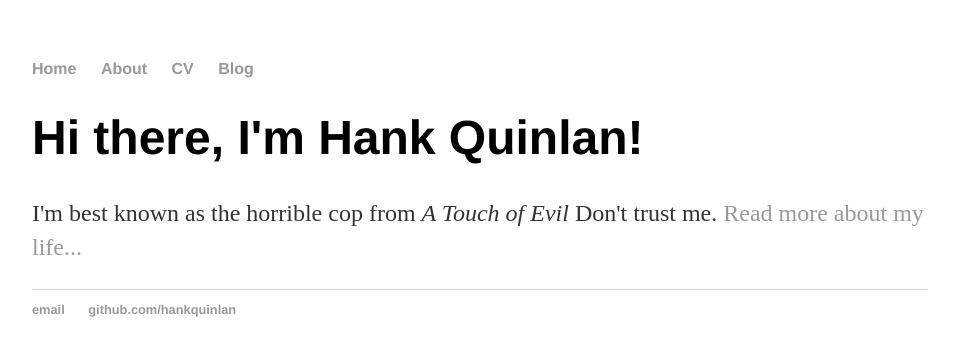
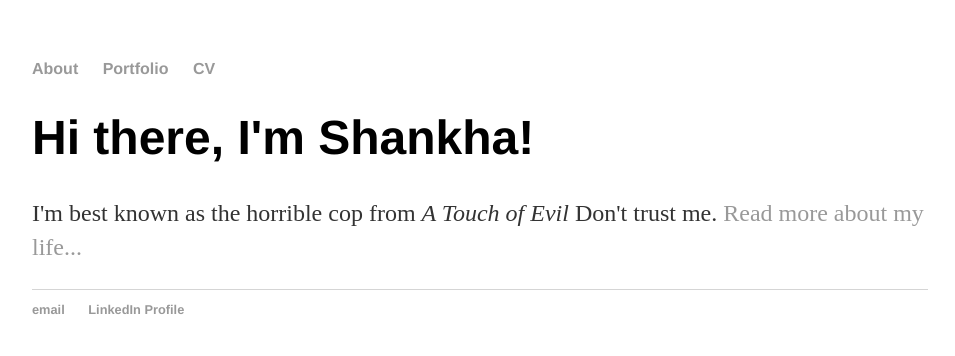
Before and after one commit to shankhasarker/shankhasarker.github.io, a Jekyll site: the page index.html, which Jekyll copies as it is, in a window 1280 px wide. Shown: the top 356 px of the page, without its empty margins (160-1115 px from the left). Built offline with Jekyll 4.4.1, drawn with Linux system fonts in a browser that asks for light colours.

Commit message:
Update index.html

```diff
--- a/index.html
+++ b/index.html
@@ -8,22 +8,21 @@
 	<body>
 		<nav>
     		<ul>
-        		<li><a href="/">Home</a></li>
-	        	<li><a href="/about">About</a></li>
+        		<li><a href="/">About</a></li>
+	        	<li><a href="/about">Portfolio</a></li>
         		<li><a href="/cv">CV</a></li>
-        		<li><a href="/blog">Blog</a></li>
     		</ul>
 		</nav>
 		<div class="container">
     		<div class="blurb">
-        		<h1>Hi there, I'm Hank Quinlan!</h1>
+        		<h1>Hi there, I'm Shankha!</h1>
 				<p>I'm best known as the horrible cop from <em>A Touch of Evil</em> Don't trust me. <a href="/about">Read more about my life...</a></p>
     		</div><!-- /.blurb -->
 		</div><!-- /.container -->
 		<footer>
     		<ul>
-        		<li><a href="mailto:hankquinlanhub@gmail.com">email</a></li>
-        		<li><a href="https://github.com/hankquinlan">github.com/hankquinlan</a></li>
+        		<li><a href="mailto:shankha.s@gmail.com">email</a></li>
+        		<li><a href="https://www.linkedin.com/in/shankha-sarker-40b21042/">LinkedIn Profile</a></li>
 			</ul>
 		</footer>
 	</body>
```
